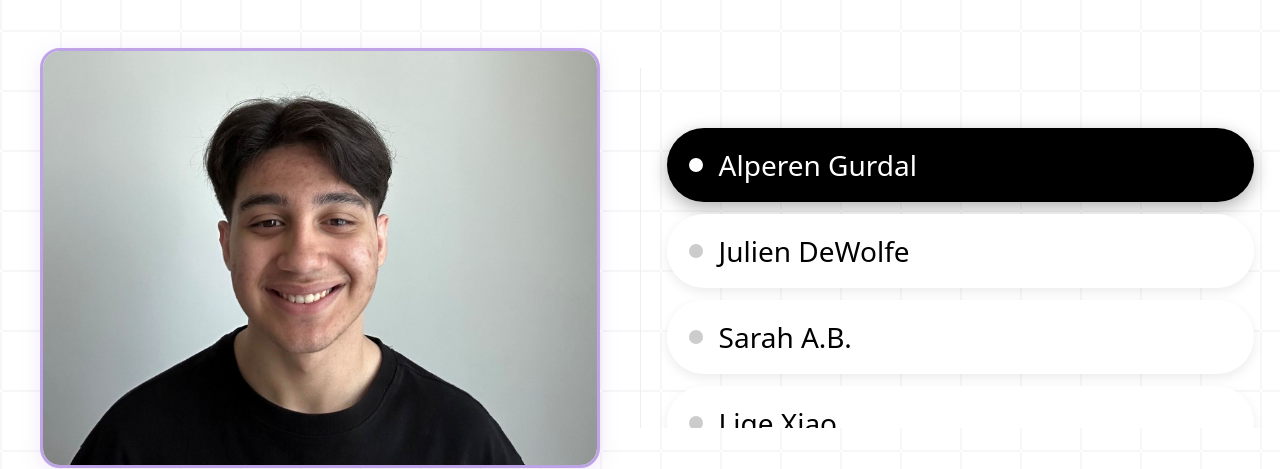
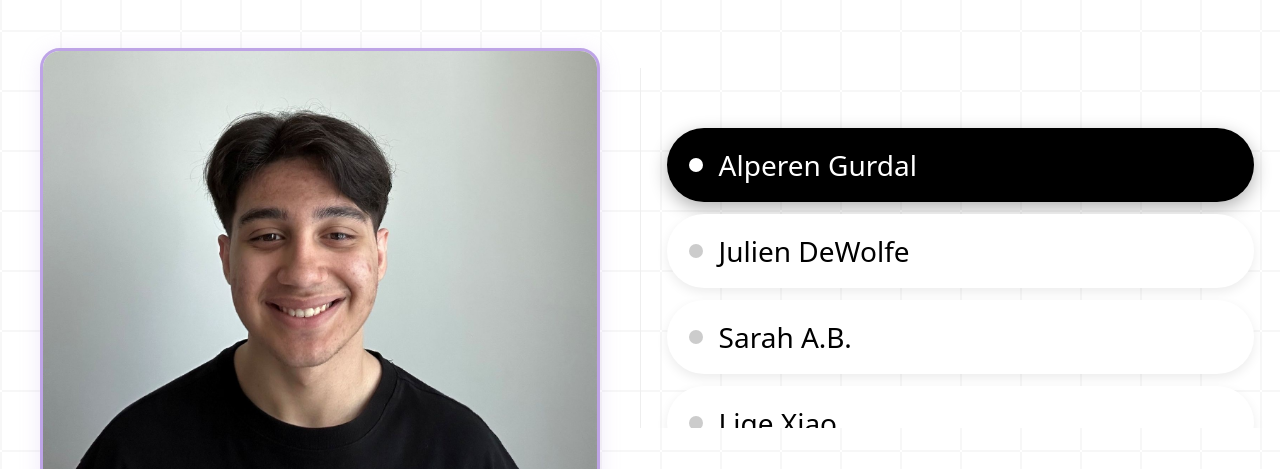
Before and after one commit to uOttawa-Function/Function, a plain HTML site: page team-page.html in a window 1280 px wide. Shown: the part 210-679 px from the top of the page. Drawn offline with Linux system fonts and the light colour scheme.

Commit message:
fixed a few things

```diff
--- a/team-page.css
+++ b/team-page.css
@@ -45,7 +45,7 @@ body {
 
 .photo-wrap {
     width: 100%;
-    aspect-ratio: 4 / 3;
+    aspect-ratio: 4 / 3.2;
     border: 3px solid #bea4e6;
     border-radius: 20px;
     overflow: hidden;
```
